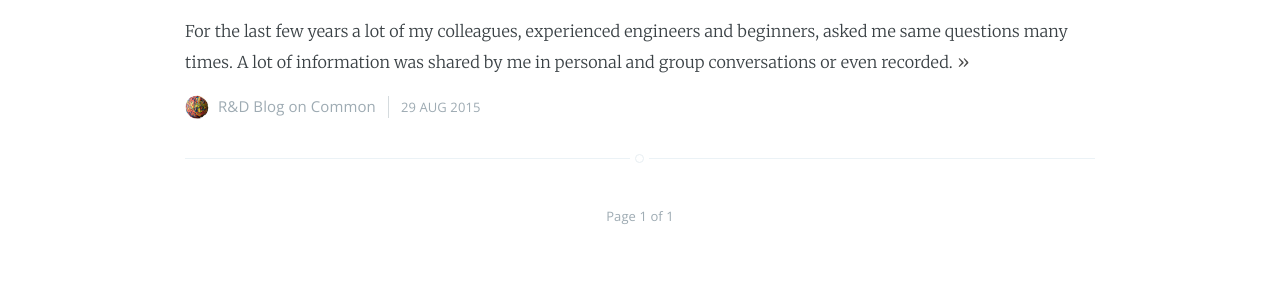
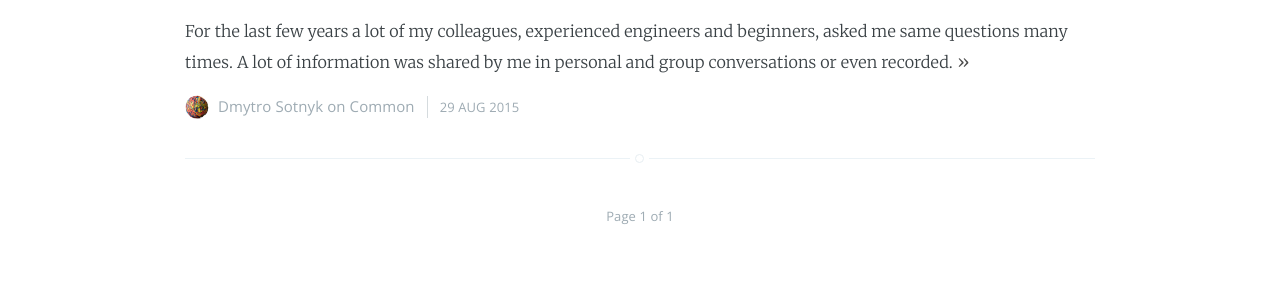
Before and after one commit to rndblog/rndblog.github.io, a Jekyll site: the page built from index.html, in a window 1280 px wide. Shown: the part 660-946 px from the top of the page. Built offline with Jekyll 4.4.1, drawn with Linux system fonts in a browser that asks for light colours; Markdown is read by kramdown in place of the engine named in the settings; the list of posts is cut into pages by our own code.

Commit message:
Init settings

```diff
--- a/index.html
+++ b/index.html
@@ -46,9 +46,9 @@ about: 'about.html'
         <footer class="post-meta">
 
 
-            {% if post.author %}
+            {% if post.author_name %}
                 <img class="author-thumb" src="/assets/images/profile.png" alt="Author's profile picture" nopin="nopin" />
-                {{ post.author }}
+                {{ post.author_name }}
             {% elsif site.author %}
                 <img class="author-thumb" src="/assets/images/profile.png" alt="Author's profile picture" nopin="nopin" />
                 {{ site.author }}
```
